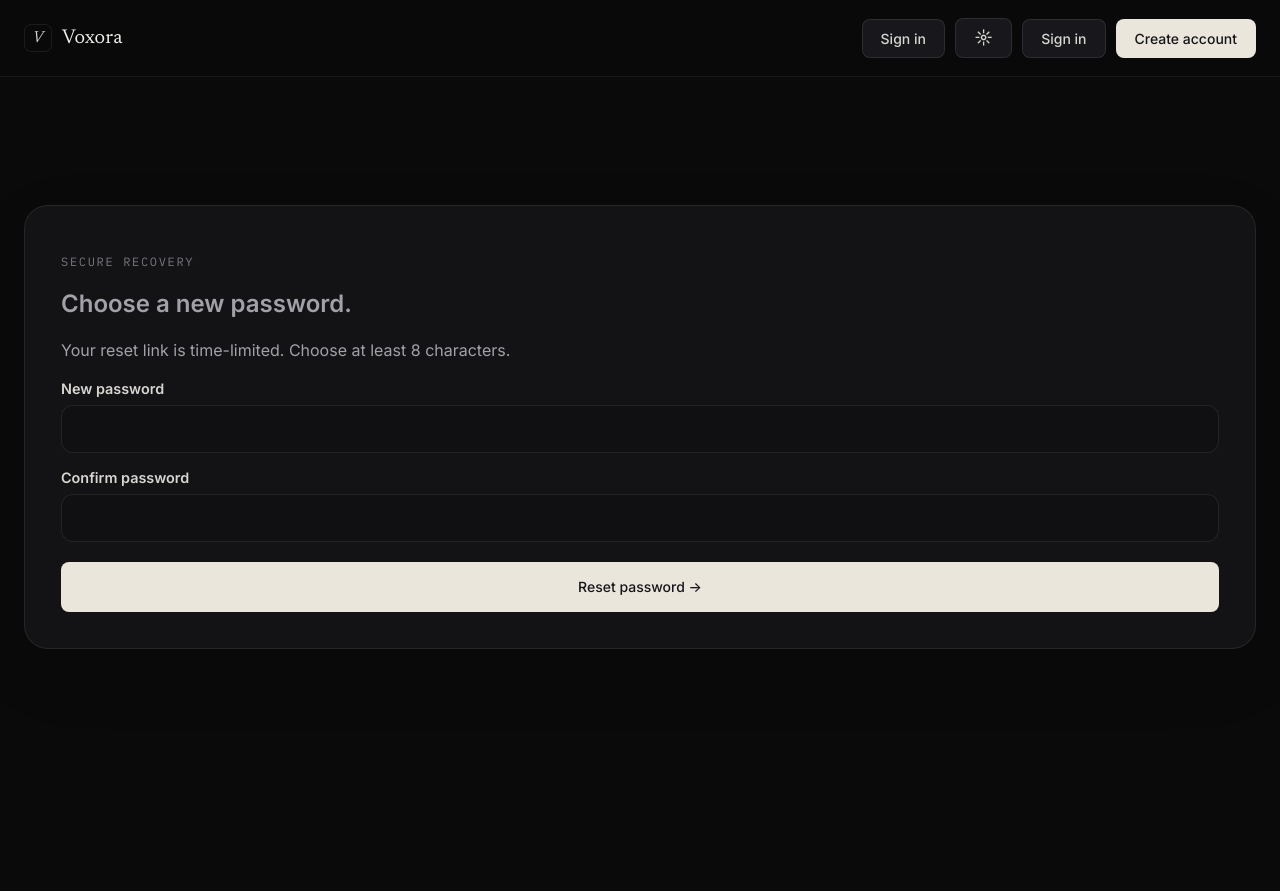
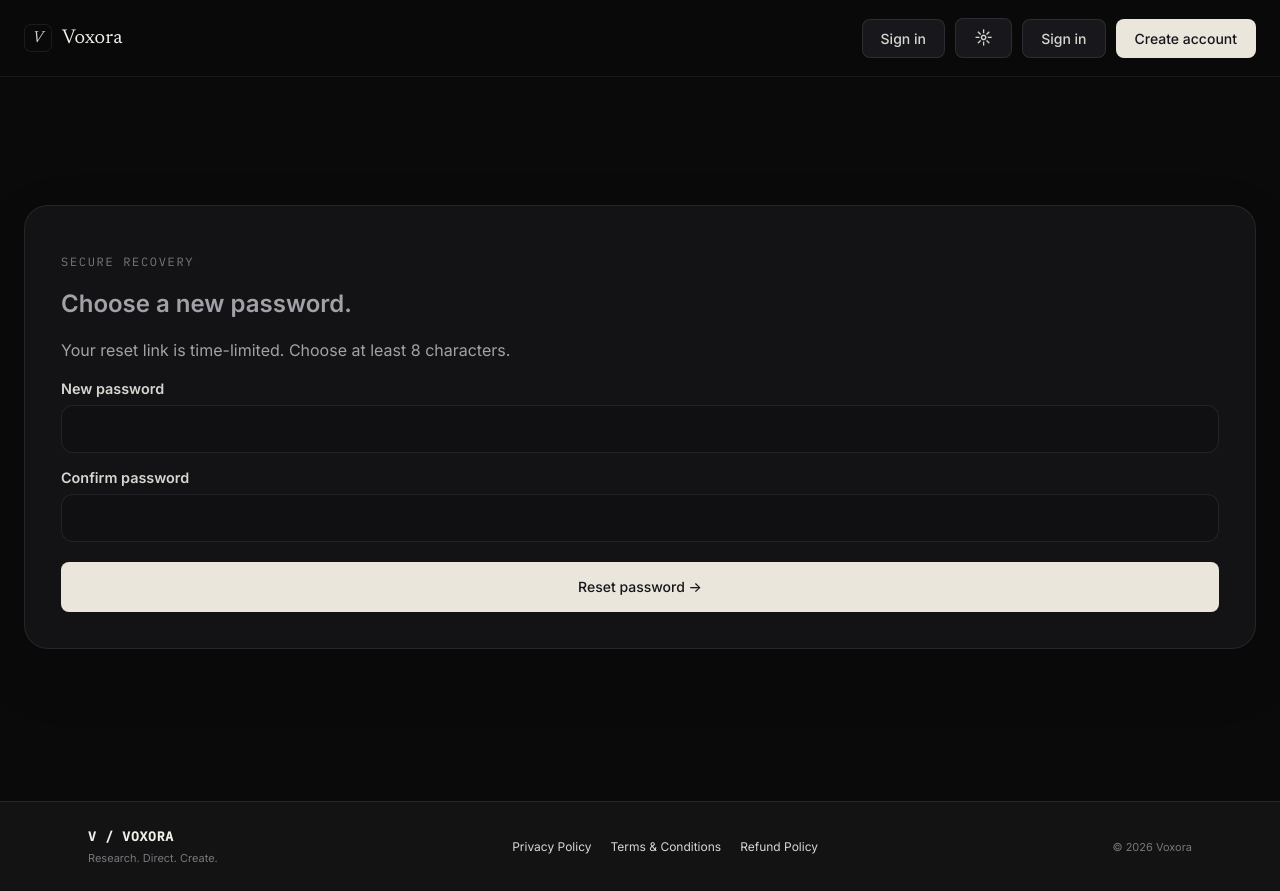
Before and after one commit to infosloption-byte/video-director, a React (Vite) app in the folder frontend/: page /reset-password in a window 1280 px wide. Before the commit the page ends 801 px from the top, so only its background shows below. Built offline with nearby package versions, Linux system fonts and the light colour scheme; no server answers.

Commit message:
feat(legal): link policies in account, billing and authentication footers

```diff
--- a/frontend/src/pages/ResetPasswordPage.jsx
+++ b/frontend/src/pages/ResetPasswordPage.jsx
@@ -1,6 +1,7 @@
 import { useState } from "react";
 import { Link, useLocation, useNavigate } from "react-router-dom";
 import Header from "../components/Header";
+import LegalFooter from "../components/LegalFooter";
 import { useAuth } from "../context/AuthContext";
 import "./AuthPage.css";
 
@@ -9,5 +10,6 @@ export default function ResetPasswordPage() {
   const token = new URLSearchParams(location.search).get("token") || "";
   const [password, setPassword] = useState(""); const [confirm, setConfirm] = useState(""); const [busy, setBusy] = useState(false); const [error, setError] = useState("");
   async function submit(event) { event.preventDefault(); if (password !== confirm) { setError("Passwords do not match."); return; } setBusy(true); setError(""); try { const response = await fetch("/api/auth/reset-password", { method: "POST", headers: { "Content-Type": "application/json" }, credentials: "include", body: JSON.stringify({ token, password }) }); const data = await response.json().catch(() => ({})); if (!response.ok) throw new Error(data.error || "Password reset failed."); await refresh(); navigate("/my-research", { replace: true }); } catch (err) { setError(err.message || "Password reset failed."); } finally { setBusy(false); } }
-  return <div className="hx-page auth-page"><Header right={<Link to="/signin" className="btn btn-ghost">Sign in</Link>} /><main className="container auth-page__main"><section className="auth-card"><p className="eyebrow">Secure recovery</p><h1>Choose a new password.</h1><p>Your reset link is time-limited. Choose at least 8 characters.</p>{error && <div className="auth-card__error" role="alert">{error}</div>}<form className="auth-card__form" onSubmit={submit}><label><span>New password</span><input type="password" value={password} onChange={(e) => setPassword(e.target.value)} minLength={8} autoComplete="new-password" required /></label><label><span>Confirm password</span><input type="password" value={confirm} onChange={(e) => setConfirm(e.target.value)} minLength={8} autoComplete="new-password" required /></label><button className="btn btn-cream auth-card__submit" disabled={busy || !token}>{busy ? "Updating…" : "Reset password →"}</button></form></section></main></div>;
+  return <div className="hx-page auth-page"><Header right={<Link to="/signin" className="btn btn-ghost">Sign in</Link>} /><main className="container auth-page__main"><section className="auth-card"><p className="eyebrow">Secure recovery</p><h1>Choose a new password.</h1><p>Your reset link is time-limited. Choose at least 8 characters.</p>{error && <div className="auth-card__error" role="alert">{error}</div>}<form className="auth-card__form" onSubmit={submit}><label><span>New password</span><input type="password" value={password} onChange={(e) => setPassword(e.target.value)} minLength={8} autoComplete="new-password" required /></label><label><span>Confirm password</span><input type="password" value={confirm} onChange={(e) => setConfirm(e.target.value)} minLength={8} autoComplete="new-password" required /></label><button className="btn btn-cream auth-card__submit" disabled={busy || !token}>{busy ? "Updating…" : "Reset password →"}</button></form></section></main>
+    <LegalFooter /></div>;
 }
```
